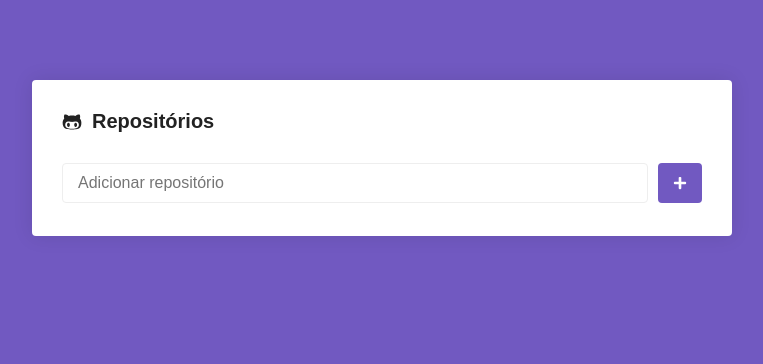
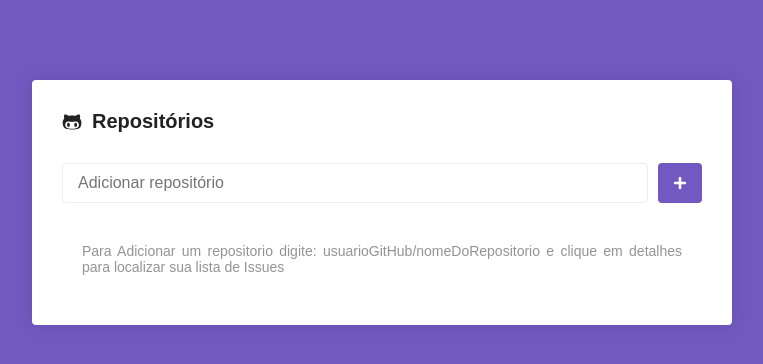
Before and after one commit to gabrielmoura33/HubFinder---Web, a React (Create React App) app: page / in a window 1280 px wide. Shown: the top 364 px of the page, without its empty margins (258-1021 px from the left). Built offline with nearby package versions, Linux system fonts and the light colour scheme.

Commit message:
Add: toaster configurations

```diff
--- a/package.json
+++ b/package.json
@@ -13,6 +13,7 @@
     "react-icons": "^3.9.0",
     "react-router-dom": "^5.1.2",
     "react-scripts": "3.4.0",
+    "react-toastify": "^5.5.0",
     "styled-components": "^5.0.1"
   },
   "scripts": {
--- a/src/App.js
+++ b/src/App.js
@@ -1,11 +1,13 @@
 import React from 'react';
+import { ToastContainer } from 'react-toastify';
 import Routes from './routes';
 import GlobalStyles from './styles/global';
 
 function App() {
   return (
     <>
-      <GlobalStyles />
+      <ToastContainer />
+      <GlobalStyles autoClose={3000} />
       <Routes />
     </>
   );
--- a/src/pages/Main/index.js
+++ b/src/pages/Main/index.js
@@ -2,7 +2,8 @@
 import React, { Component } from 'react';
 import { FaGithubAlt, FaPlus, FaSpinner } from 'react-icons/fa';
 import { Link } from 'react-router-dom';
-import { Form, SubmitButton, List, Input } from './styles';
+import { toast } from 'react-toastify';
+import { Form, SubmitButton, List, Input, Empty } from './styles';
 import Container from '../../components/Container';
 import api from '../../services/api';
 
@@ -12,13 +13,14 @@ export default class Main extends Component {
     repositories: [],
     loading: false,
     error: false,
+    empty: true,
   };
 
   componentDidMount() {
     const repositories = localStorage.getItem('repositories');
 
     if (repositories) {
-      this.setState({ repositories: JSON.parse(repositories) });
+      this.setState({ repositories: JSON.parse(repositories), empty: false });
     }
   }
 
@@ -49,8 +51,10 @@ export default class Main extends Component {
         newRepo: '',
         loading: false,
         error: false,
+        empty: false,
       });
     } catch (err) {
+      toast.error('Repositorio do GitHub Não Encontrado, verifique a URL');
       this.setState({ loading: false, error: true });
     }
   };
@@ -60,7 +64,7 @@ export default class Main extends Component {
   };
 
   render() {
-    const { newRepo, loading, repositories, error } = this.state;
+    const { newRepo, loading, repositories, error, empty } = this.state;
     return (
       <Container>
         <h1>
@@ -85,6 +89,15 @@ export default class Main extends Component {
             )}
           </SubmitButton>
         </Form>
+        {empty ? (
+          <Empty>
+            <p>
+              Para Adicionar um repositorio digite:
+              usuarioGitHub/nomeDoRepositorio e clique em detalhes para
+              localizar sua lista de Issues
+            </p>
+          </Empty>
+        ) : (
           <List>
             {repositories.map(repository => (
               <li key={repository.name}>
@@ -96,6 +109,7 @@ export default class Main extends Component {
               </li>
             ))}
           </List>
+        )}
       </Container>
     );
   }
--- a/src/pages/Main/styles.js
+++ b/src/pages/Main/styles.js
@@ -80,3 +80,13 @@ export const Input = styled.input.attrs(props => ({
       border-color: #ff0000;
     `};
 `;
+
+export const Empty = styled.div`
+  margin-top: 20px;
+  padding: 20px;
+  p {
+    color: #666;
+    text-align: justify;
+    opacity: 0.7;
+  }
+`;
--- a/src/styles/global.js
+++ b/src/styles/global.js
@@ -1,4 +1,5 @@
 import { createGlobalStyle } from 'styled-components';
+import 'react-toastify/dist/ReactToastify.css';
 
 export default createGlobalStyle`
   *{
```
Also changed, not shown: 1 other file (tests, documents, lock files or other folders). Lines whose indentation alone changed are shown as unchanged.
